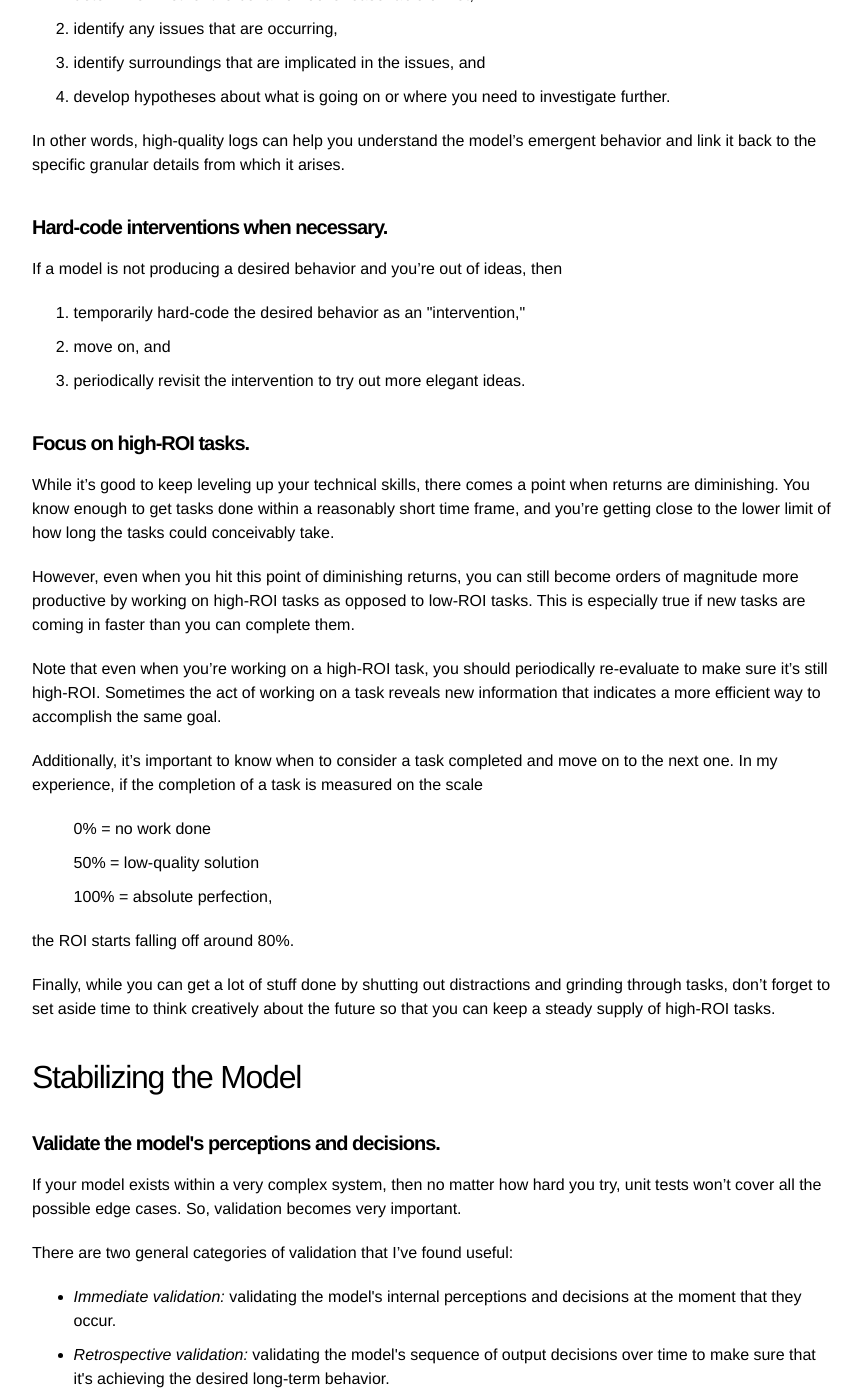
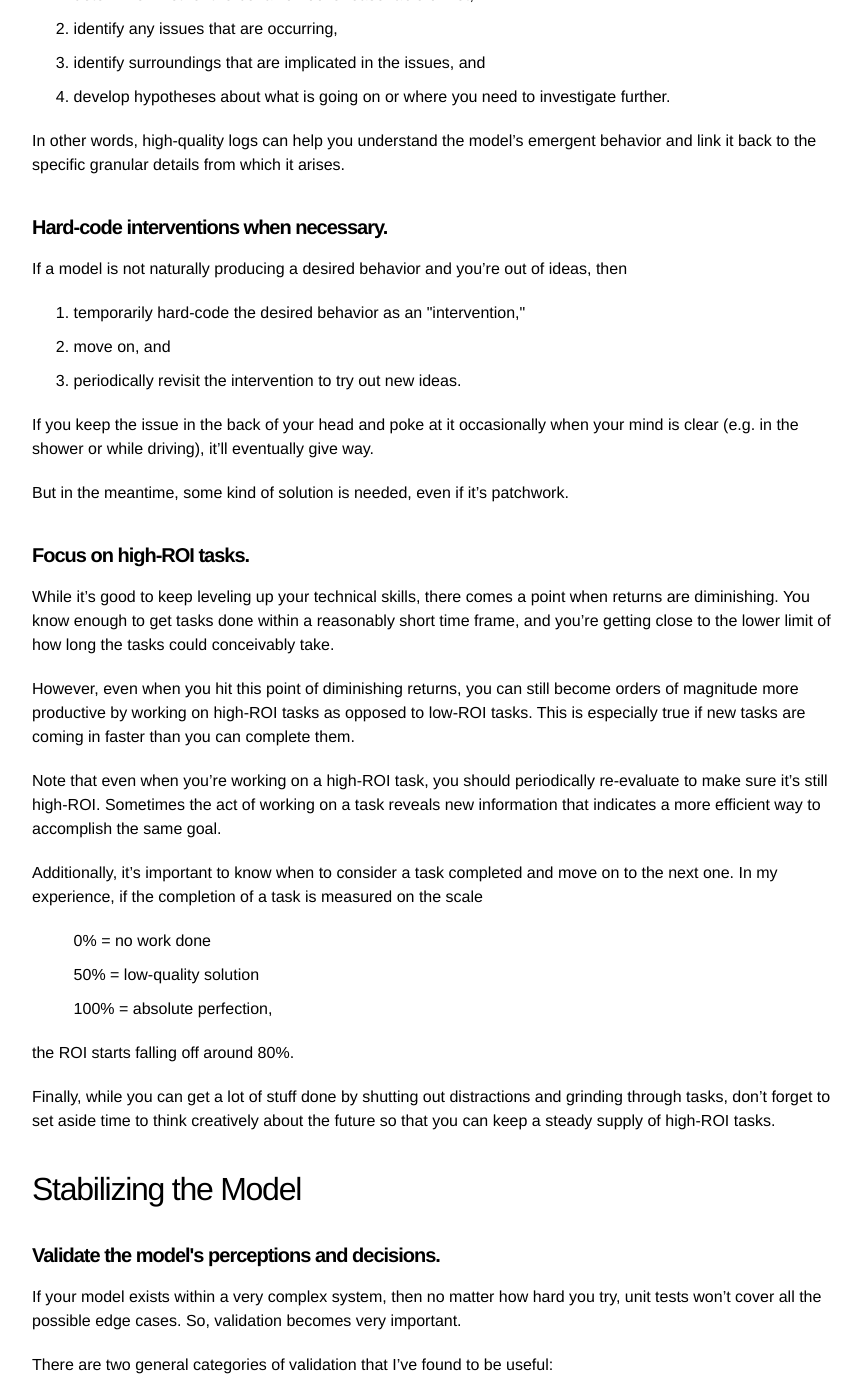
Before and after one commit to quantmonster/quantmonster.github.io, a Jekyll site: the page built from _posts/2022-09-17-modeling-tips.md, in a window 1280 px wide and 1400 px high, scrolled down 4185 px. Shown: the whole window, without its empty margins (208-1070 px from the left). Built offline with Jekyll 4.4.1, drawn with Linux system fonts in a browser that asks for light colours.

Commit message:
Update 2022-09-17-modeling-tips.md

```diff
--- a/_posts/2022-09-17-modeling-tips.md
+++ b/_posts/2022-09-17-modeling-tips.md
@@ -137,13 +137,17 @@ In other words, high-quality logs can help you understand the model's emergent b
 
 <h4><b>Hard-code interventions when necessary.</b></h4>
 
-If a model is not producing a desired behavior and you're out of ideas, then
+If a model is not naturally producing a desired behavior and you're out of ideas, then
 
 <ol>
 <li>temporarily hard-code the desired behavior as an "intervention,"</li>
 <li>move on, and</li>
-<li>periodically revisit the intervention to try out more elegant ideas.</li>
+<li>periodically revisit the intervention to try out new ideas.</li>
 </ol>
+
+If you keep the issue in the back of your head and poke at it occasionally when your mind is clear (e.g. in the shower or while driving), it'll eventually give way.
+
+But in the meantime, some kind of solution is needed, even if it's patchwork.
 
 <h4><b>Focus on high-ROI tasks.</b></h4>
 
@@ -172,7 +176,7 @@ Finally, while you can get a lot of stuff done by shutting out distractions and
 
 If your model exists within a very complex system, then no matter how hard you try, unit tests won't cover all the possible edge cases. So, validation becomes very important.
 
-There are two general categories of validation that I've found useful:
+There are two general categories of validation that I've found to be useful:
 
 <ul>
 <li><i>Immediate validation:</i> validating the model's internal perceptions and decisions at the moment that they occur.</li>
```
